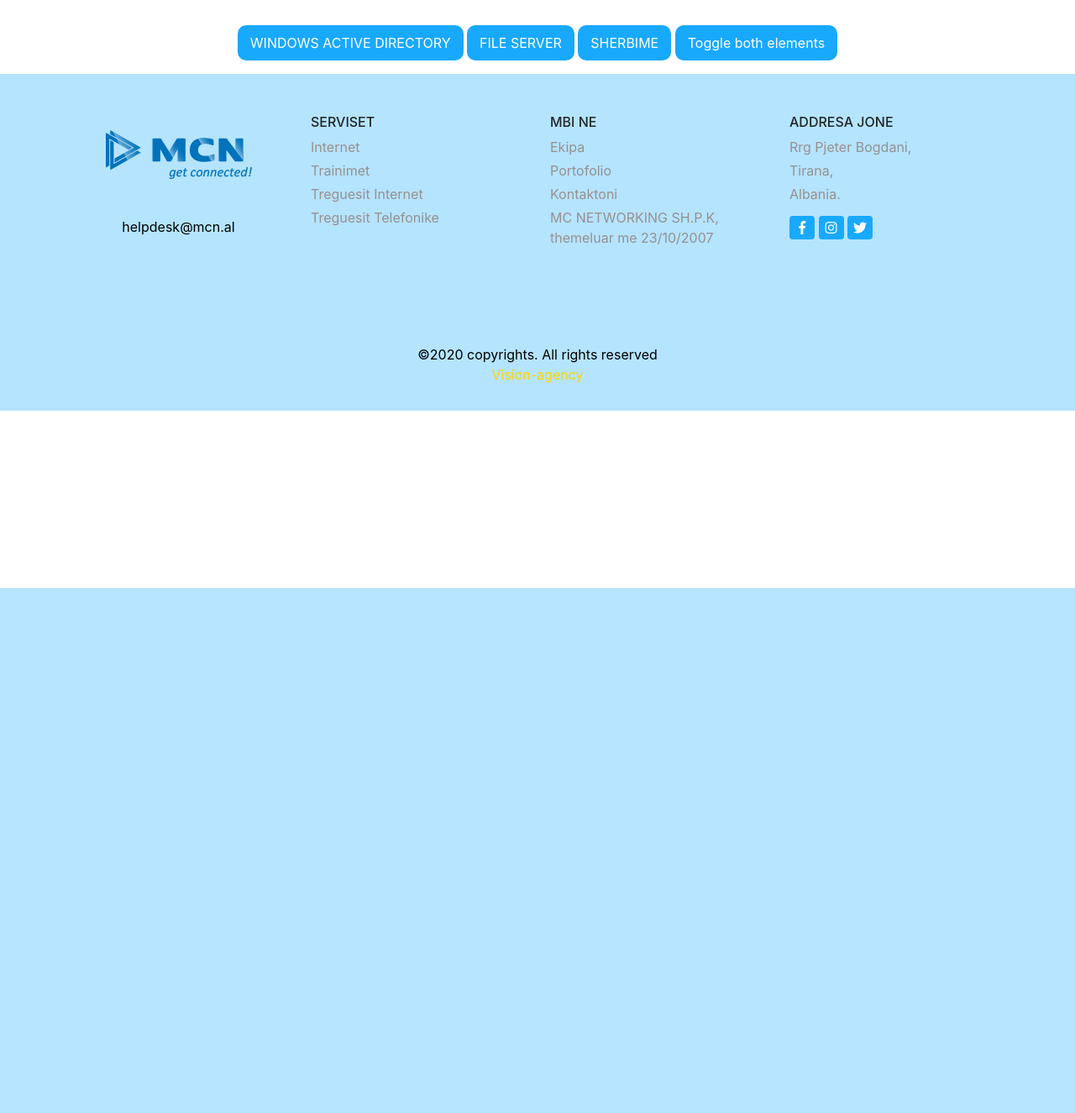
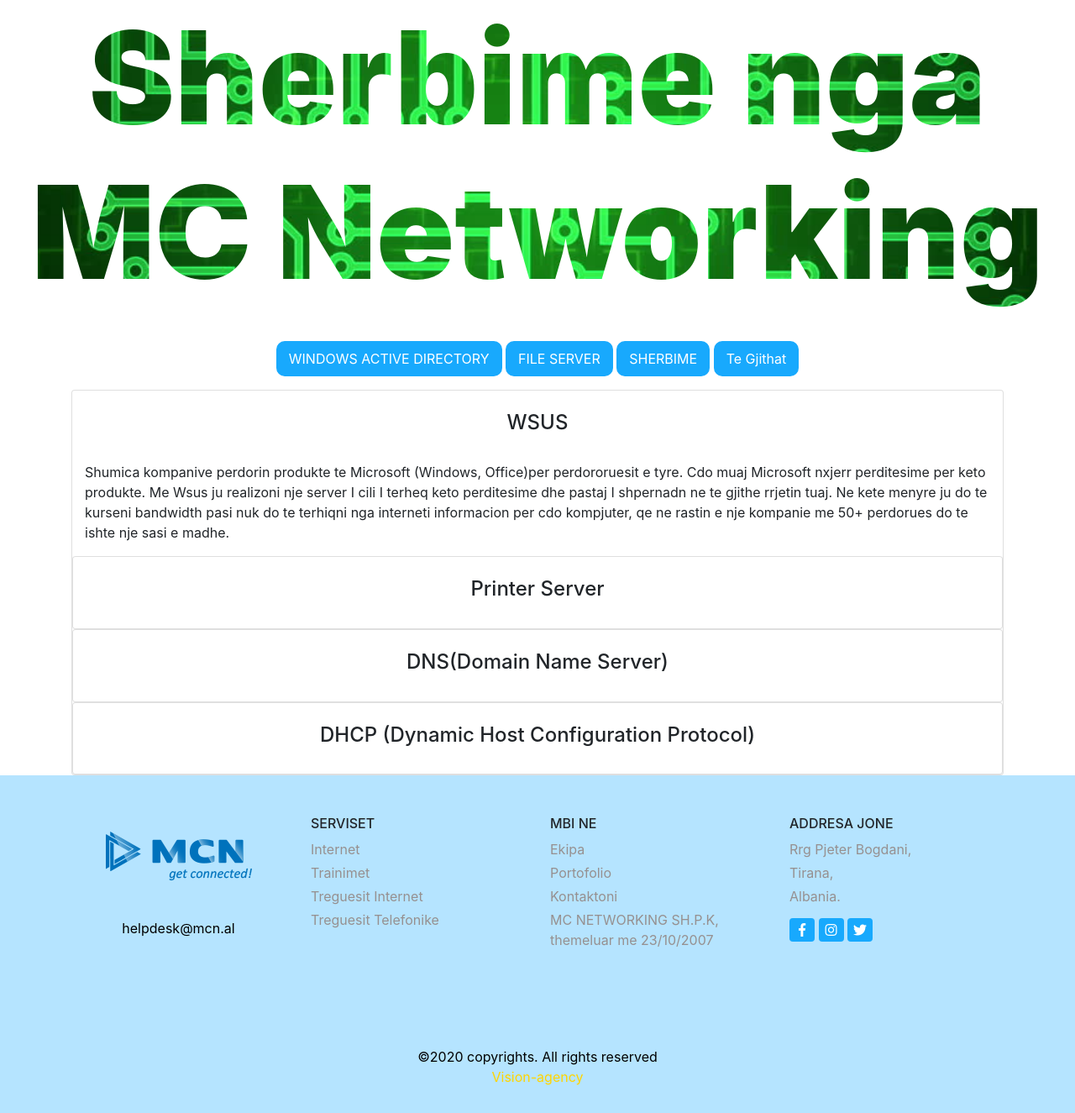
Before and after one commit to Yllcaka/Django-garbage-site, a Django app: page /networking in a window 1280 px wide. Shown: the part 100-1425 px from the top of the page at 84% size. Before the commit the page ends 800 px from the top, so only its background shows below. Run offline with Django 3.2, Linux system fonts and the light colour scheme; some libraries are stand-ins or nearby versions.

Commit message:
Changed networking.html

```diff
--- a/templates/MCN/networking.html
+++ b/templates/MCN/networking.html
@@ -59,6 +59,9 @@
       </div>
     </nav>
   </header>
+  <div class="bgrounded">
+    <h1 class="text-center parallax-text">Sherbime nga MC Networking</h1>
+  </div>
   <section>
     <p class="text-center">
       <a class="btn" data-toggle="collapse" href="#multiCollapse1" role="button" aria-expanded="false"
@@ -68,7 +71,7 @@
       <button class="btn" type="button" data-toggle="collapse" data-target="#multiCollapse3" aria-expanded="false"
         aria-controls="multiCollapse3">SHERBIME</button>
       <button class="btn btn-primary" type="button" data-toggle="collapse" data-target=".multi-collapse"
-        aria-expanded="false" aria-controls="multiCollapse1 multiCollapse2">Toggle both elements</button>
+        aria-expanded="false" aria-controls="multiCollapse1 multiCollapse2">Te Gjithat</button>
     </p>
     <div class="row container mx-auto">
       <div class="col-md-4">
@@ -107,6 +110,65 @@
       </div>
     </div>
   </section>
+  <div id="accordion" class="container">
+    <div class="card">
+      <div class="blue-heading py-4" data-toggle="collapse" data-target="#collapseOne" aria-expanded="true"
+        aria-controls="collapseOne">
+        <h4 class="text-center">WSUS</h4>
+      </div>
+      <div id="collapseOne" class="collapse show" aria-labelledby="headingOne" data-parent="#accordion">
+        <div class="container">
+          <p>Shumica kompanive perdorin produkte te Microsoft (Windows, Office)per perdororuesit e tyre. Cdo muaj
+            Microsoft nxjerr perditesime per keto produkte. Me Wsus ju realizoni nje server I cili I terheq keto
+            perditesime dhe pastaj I shpernadn ne te gjithe rrjetin tuaj. Ne kete menyre ju do te kurseni bandwidth
+            pasi nuk do te terhiqni nga interneti informacion per cdo kompjuter, qe ne rastin e nje kompanie me 50+
+            perdorues do te ishte nje sasi e madhe.</p>
+        </div>
+      </div>
+      <div class="card">
+        <div class="blue-heading py-4" data-toggle="collapse" data-target="#collapseTwo" aria-expanded="true"
+          aria-controls="collapseTwo">
+          <h4 class="text-center">Printer Server</h4>
+        </div>
+        <div id="collapseTwo" class="collapse" aria-labelledby="headingTwo" data-parent="#accordion">
+          <div class="container">
+            <p>Sot shume kompani perdorin printer te cilet jane te lidhur ne rrjet. Print Server eshte nje ndermjetes qe
+              bent e mundur lidhjen ndermjet klienit dhe printerit ne rrjet . Ai pranon kerkesen e perdoruesit per print
+              dhe e dergon ate ne printer.</p>
+          </div>
+        </div>
+      </div>
+      <div class="card">
+        <div class="blue-heading py-4" data-toggle="collapse" data-target="#collapseThree" aria-expanded="true"
+          aria-controls="collapseThree">
+          <h4 class="text-center">DNS(Domain Name Server)</h4>
+        </div>
+        <div id="collapseThree" class="collapse" aria-labelledby="headingThree" data-parent="#accordion">
+          <div class="container">
+            <p>Ben perkthimin e adresa ne internet <a href="../">www.mcn.al</a> ne adresa IP “ 10.10.10.10”
+              Ju nuk keni nevoje te perdorni nje dns te jashtme per kerkesat tuaja pasi mund te perdorni nje DNS locale.
+              Ne kete menyre navigimi ne internet do te jete me I shpejte pasi kerkesat do te “perkthehen” direct ne
+              serverin tuaj local dhe nuk ka nevoje te dalin ne nje server tjeter jashte rrjetit tuaj duke rritur kohen
+              e pergjigjes.</p>
+          </div>
+        </div>
+      </div>
+      <div class="card">
+
+        <div class="blue-heading py-4" data-toggle="collapse" data-target="#collapseFour" aria-expanded="true"
+          aria-controls="collapseFour">
+          <h4 class="text-center">DHCP (Dynamic Host Configuration Protocol)</h4>
+        </div>
+        <div id="collapseFour" class="collapse" aria-labelledby="headingFour" data-parent="#accordion">
+          <div class="container">
+            <p>Nje server qe I jep IP kompjuterave ne rrjetin tuaj ne menyre automatike duke eleminuar kohen per
+              vendosjen e IP ne menyre manual ne cdo kompjuter ne rrjetin tuaj.</p>
+          </div>
+        </div>
+      </div>
+    </div>
+  </div>
+
   <footer>
     <div class="container py-5">
       <div class="row">
```
